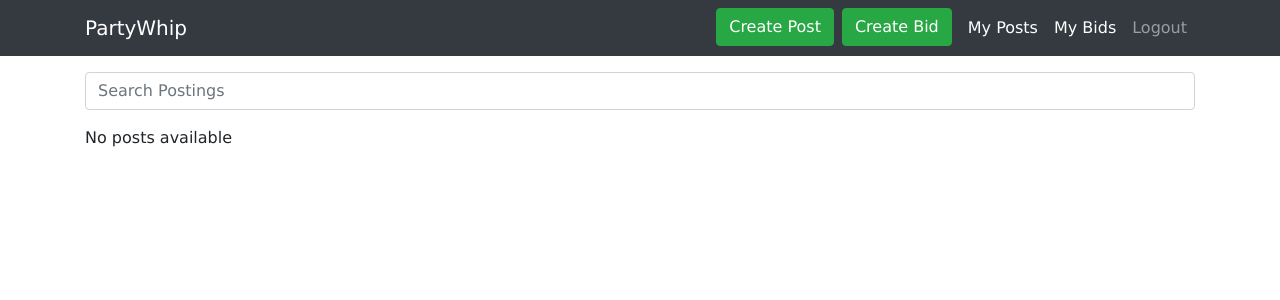
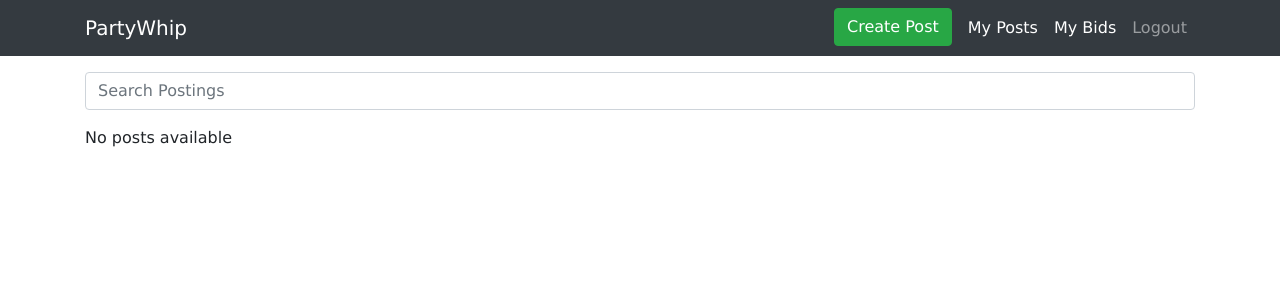
Before and after one commit to RemyBordignon/PartyWhip, a Django app: page /boards/ in a window 1280 px wide. Shown: the top 300 px of the page. Run offline with Django 3.2, Linux system fonts and the light colour scheme; the visitor is signed in with stand-in values (Sample User, id 1); data that the repository does not hold is empty; some libraries are stand-ins or nearby versions.

Commit message:
ui tweaks

```diff
--- a/boards/forms.py
+++ b/boards/forms.py
@@ -21,4 +21,4 @@ class PostForm(ModelForm):
 class BidForm(ModelForm):
     class Meta:
         model = Bid
-        exclude = ('user',)
+        exclude = ('user', 'post')
--- a/templates/base.html
+++ b/templates/base.html
@@ -26,10 +26,6 @@
                 <a class="mr-2" href="{% url 'boards:create_post' %}">
                     <button class="btn btn-success">Create Post</button>
                 </a>
-
-                <a class="mr-2" href="{% url 'boards:create_bid' %}">
-                    <button class="btn btn-success">Create Bid</button>
-                </a>
                 <a class="nav-item nav-link active" href="{% url 'boards:my_posts' %}">My Posts</a>
                 <a class="nav-item nav-link active" href="{% url 'boards:my_bids' %}">My Bids</a>
                 <a class="nav-item nav-link" href="{% url 'logout' %}">Logout</a>
```
